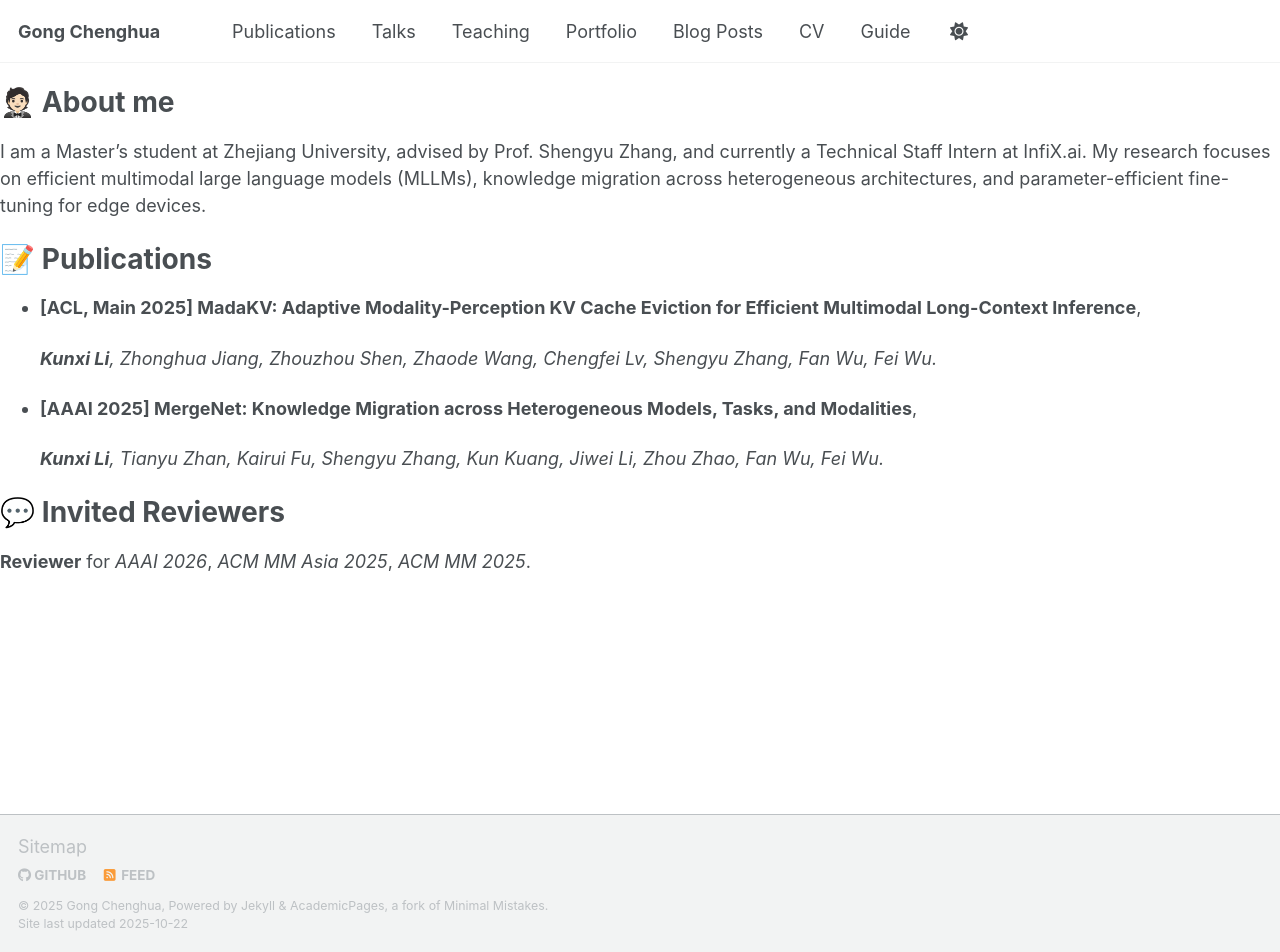
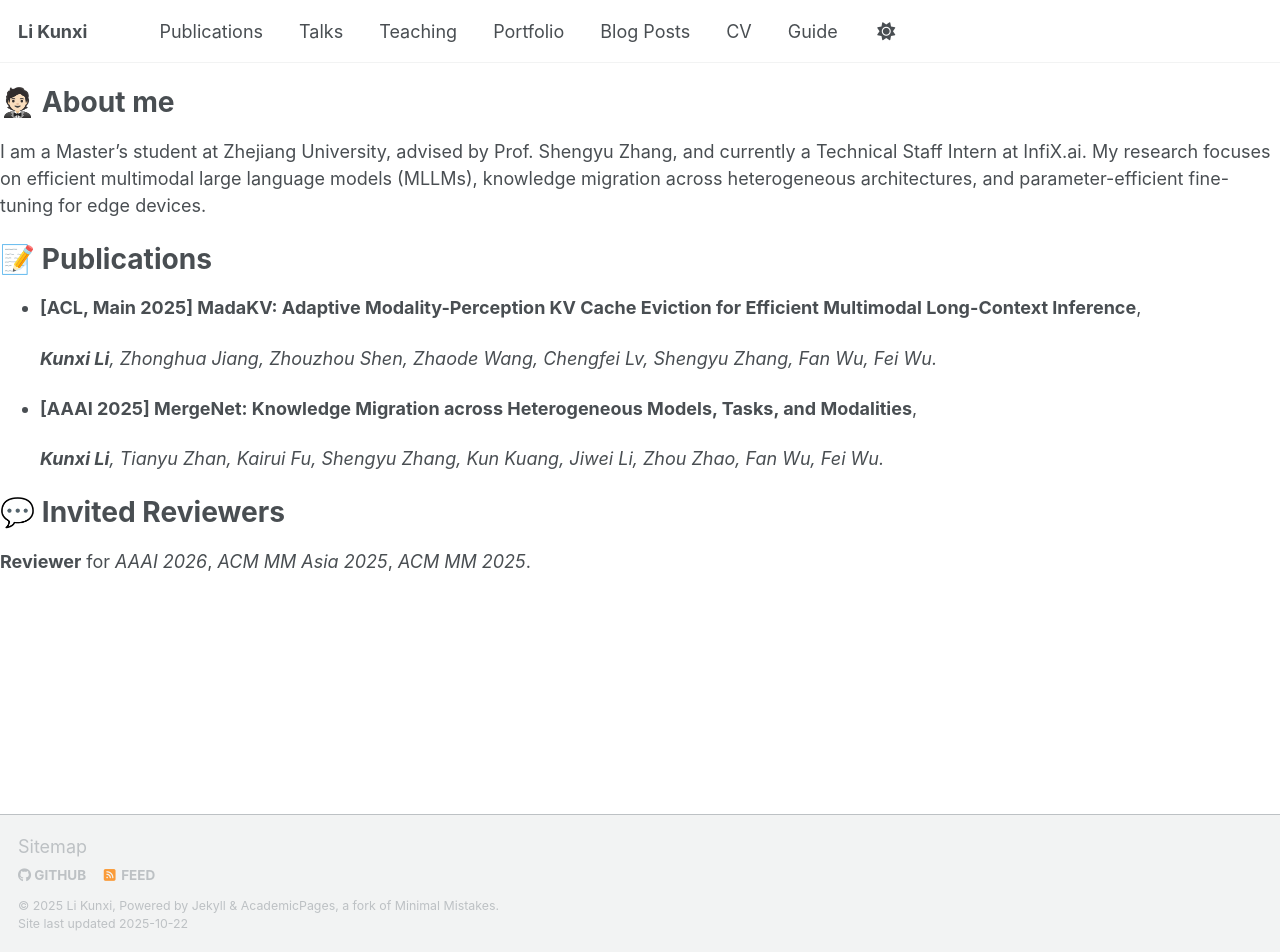
Before and after one commit to Fantasylii/fantasylii.github.io, a Jekyll site: the page built from _pages/about.md, in a window 1280 px wide and 952 px high. Built offline with Jekyll 4.4.1, drawn with Linux system fonts in a browser that asks for light colours; a script that is not in the unit is left out.

Commit message:
Update _config.yml

```diff
--- a/_config.yml
+++ b/_config.yml
@@ -6,9 +6,9 @@
 # `jekyll serve`. If you change this file, please restart the server process.
 
 # Site Settings
-title                    : "Gong Chenghua"
+title                    : "Li Kunxi"
 description              : "Major in Data Science"
-repository               : "gongchenghua/gongchenghua.github.io"
+repository               : "fantasylii/fantasylii.github.io"
 google_scholar_stats_use_cdn : true
 
 # google analytics
@@ -21,14 +21,13 @@ baidu_site_verification  :  # get baidu_site_verification from https://ziyuan.ba
 
 # Site Author
 author:
-  name             : "Gong Chenghua"
+  name             : "Li Kunxi"
   avatar           : "images/7adeed4739fad1145cd11b03f0978073.jpg"
   bio              : "East China Normal University,School of Data Science and Engineering"
-  location         : "Shanghai, China"
-  employer         :
+  location         : "China"
+  employer         : "Zhejiang University"
   pubmed           :
-  googlescholar    : "https://scholar.google.com/citations?user=YOUR_GOOGLE_SCHOLAR_ID"
-  email            : "1424996843@qq.com"
+  email            : "kunxili@zju.edu.cn"
   researchgate     :  # e.g., "https://www.researchgate.net/profile/yourprofile"
   uri              :
   bitbucket        :
```
